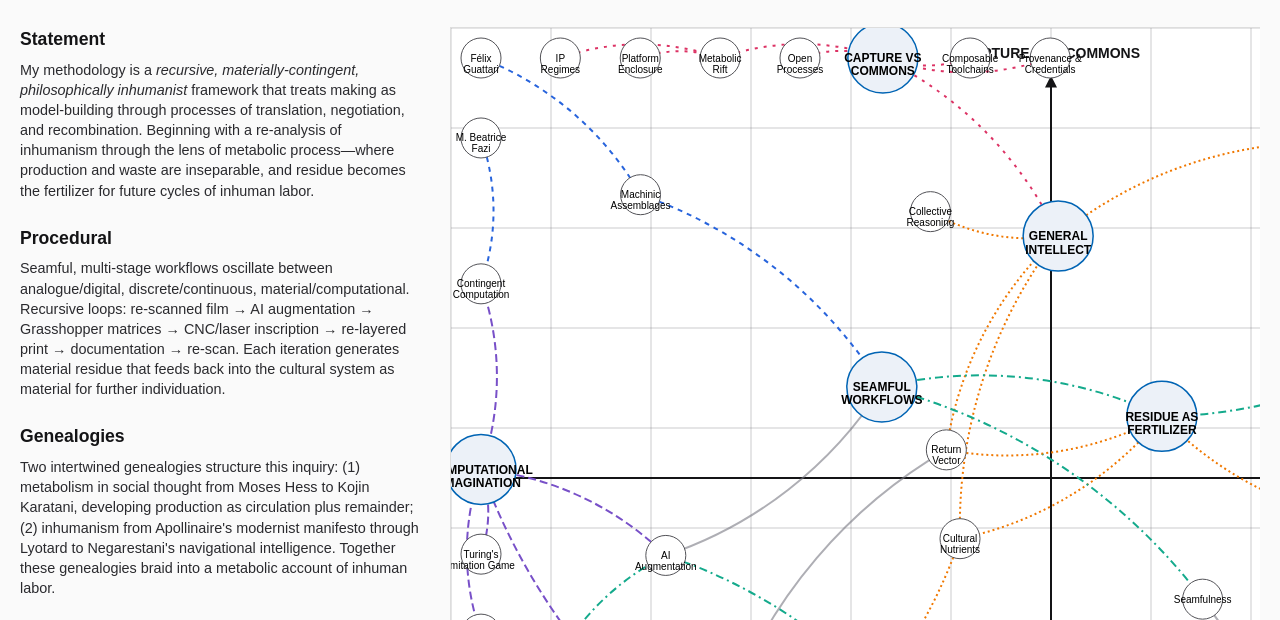
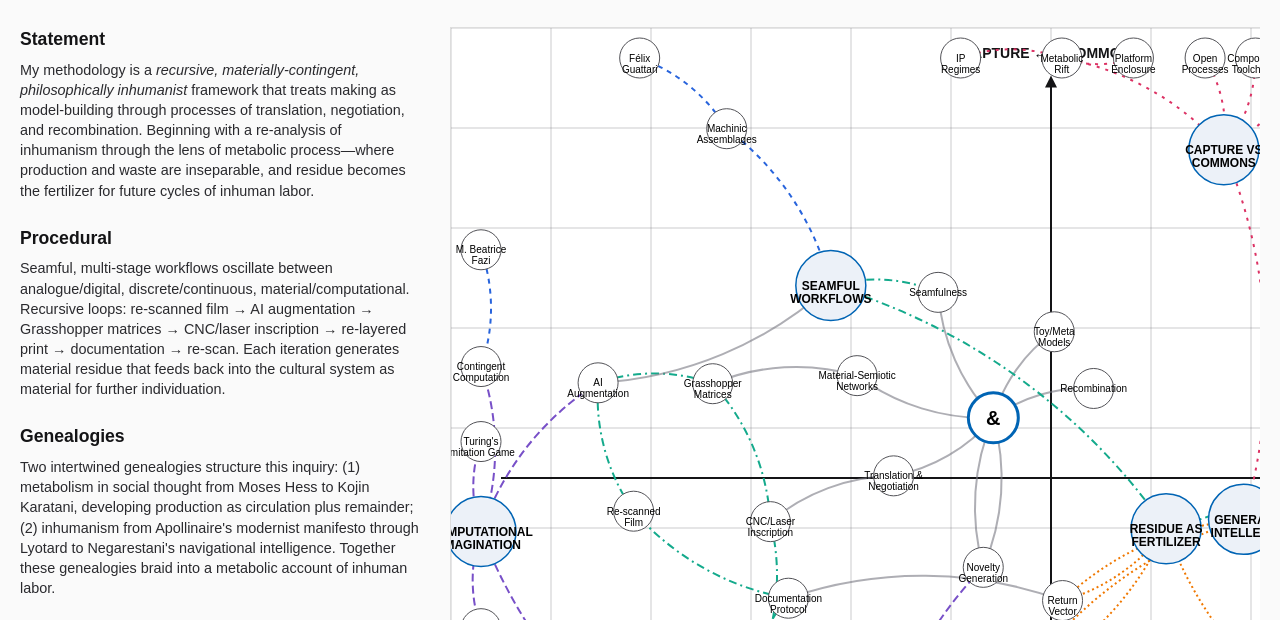
Before and after one commit to hughsdstudio/methodology, a plain HTML site: page index.html in a window 1280 px wide. Shown: the part 124-744 px from the top of the page. Drawn offline with nearby package versions, Linux system fonts and the light colour scheme.

Commit message:
Update index.html

```diff
--- a/index.html
+++ b/index.html
@@ -562,12 +562,12 @@
             .attr("y", 30)
             .text("CAPTURE ←→ COMMONS");
 
-        // Create force simulation
+        // Create force simulation with tighter spacing
         const simulation = d3.forceSimulation(data.nodes)
-            .force("link", d3.forceLink(data.links).id(d => d.id).distance(120))
-            .force("charge", d3.forceManyBody().strength(-800))
+            .force("link", d3.forceLink(data.links).id(d => d.id).distance(80))  // Reduced from 120
+            .force("charge", d3.forceManyBody().strength(-400))  // Reduced from -800
             .force("center", d3.forceCenter(width / 2, height / 2))
-            .force("collision", d3.forceCollide().radius(40));
+            .force("collision", d3.forceCollide().radius(25));  // Reduced from 40
 
         // Add links to main group
         const link = mainGroup.append("g")
```
